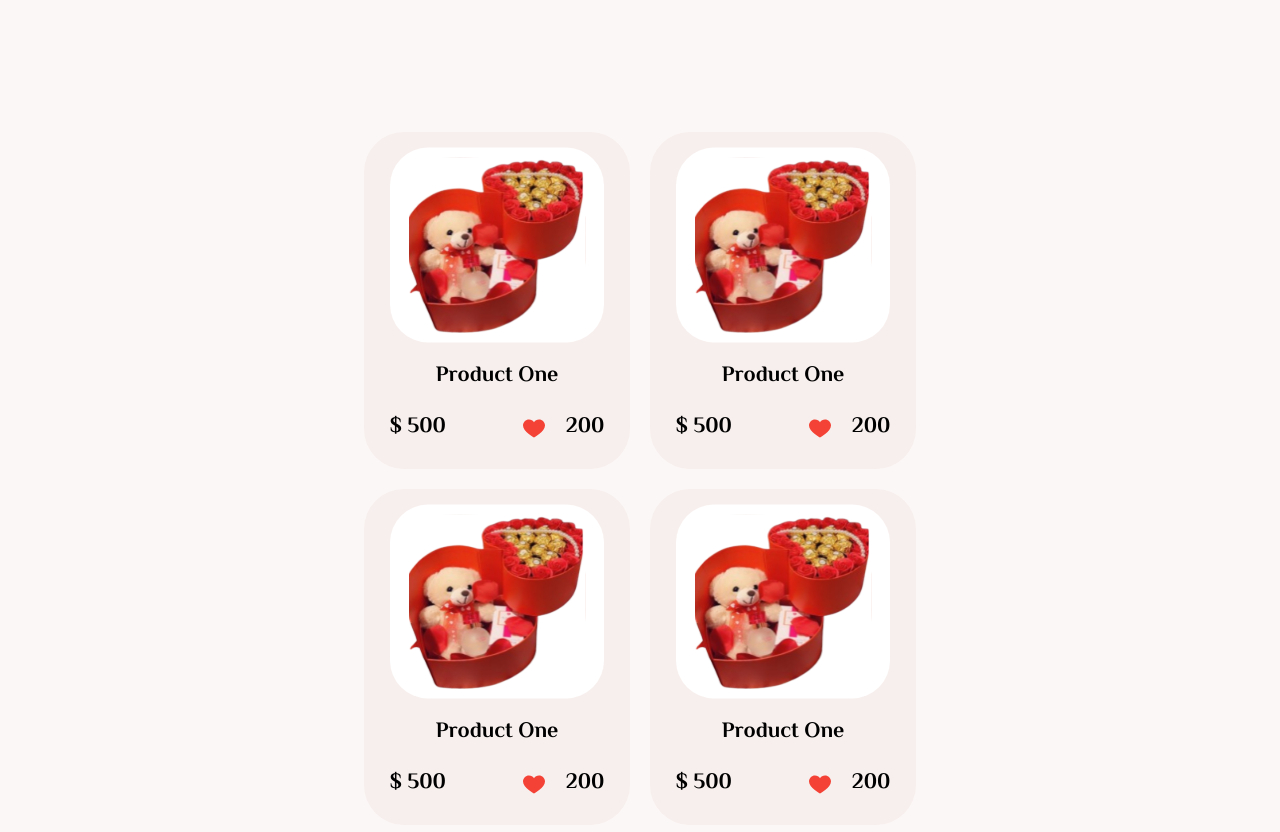
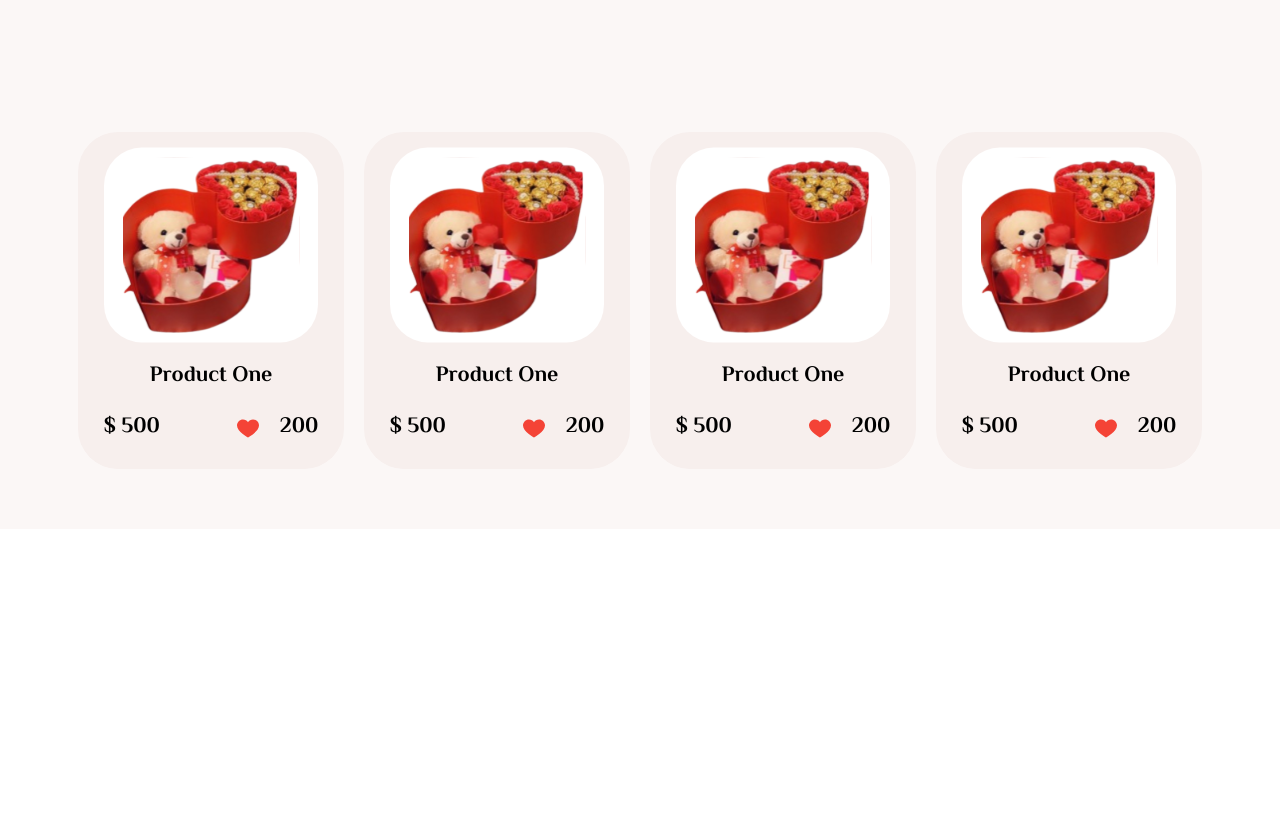
Before and after one commit to carrington-115/eb-plush-box, a React (Vite) app: page /test in a window 1280 px wide. Shown: the part 1920-2752 px from the top of the page. After the commit the page ends 2449 px from the top, so only its background shows below. Built offline with nearby package versions, Linux system fonts and the light colour scheme; a web font is replaced by a local one.

Commit message:
monitored the device width with vanilla js and performed on the action

```diff
--- a/src/components/organisms/ProductGridSection.tsx
+++ b/src/components/organisms/ProductGridSection.tsx
@@ -1,4 +1,4 @@
-import { ReactNode } from "react";
+import { ReactNode, useEffect, useState } from "react";
 import styled from "styled-components";
 
 function ProductGridSection({
@@ -8,14 +8,23 @@ function ProductGridSection({
   rightBarActive: boolean;
   children: ReactNode;
 }) {
+  const [isSmallScreen, setIsSmallScreen] = useState<boolean>(false);
+
+  useEffect(() => {
+    window.addEventListener("resize", () =>
+      setIsSmallScreen(window.matchMedia("(max-width: 600px)").matches)
+    );
+  }, [isSmallScreen]);
+
   return (
     <Container>
       <div
         className="inner-grid"
         style={{
-          gridTemplateColumns: rightBarActive
-            ? "repeat(2, 1fr)"
-            : "repeat(4, 1fr)",
+          gridTemplateColumns:
+            rightBarActive || isSmallScreen
+              ? "repeat(2, 1fr)"
+              : "repeat(4, 1fr)",
         }}
       >
         {children}
--- a/src/components/pages/TestPage.tsx
+++ b/src/components/pages/TestPage.tsx
@@ -43,7 +43,7 @@ function TestPage() {
           }}
         />
       </div>
-      <ProductGridSection rightBarActive={true}>
+      <ProductGridSection rightBarActive={false}>
         <ProductComponent
           imageUrl={productOne}
           productName="Product One"
```
